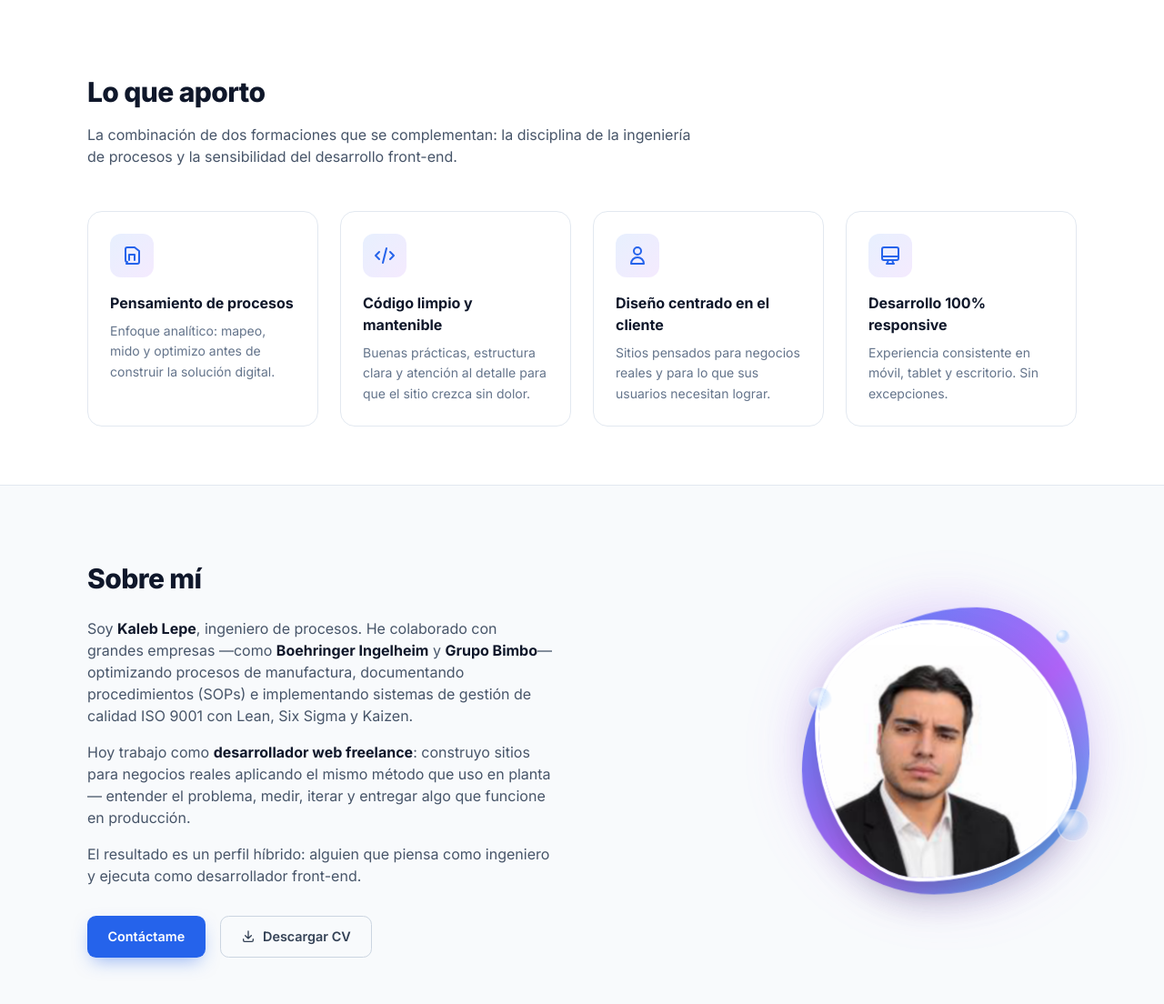
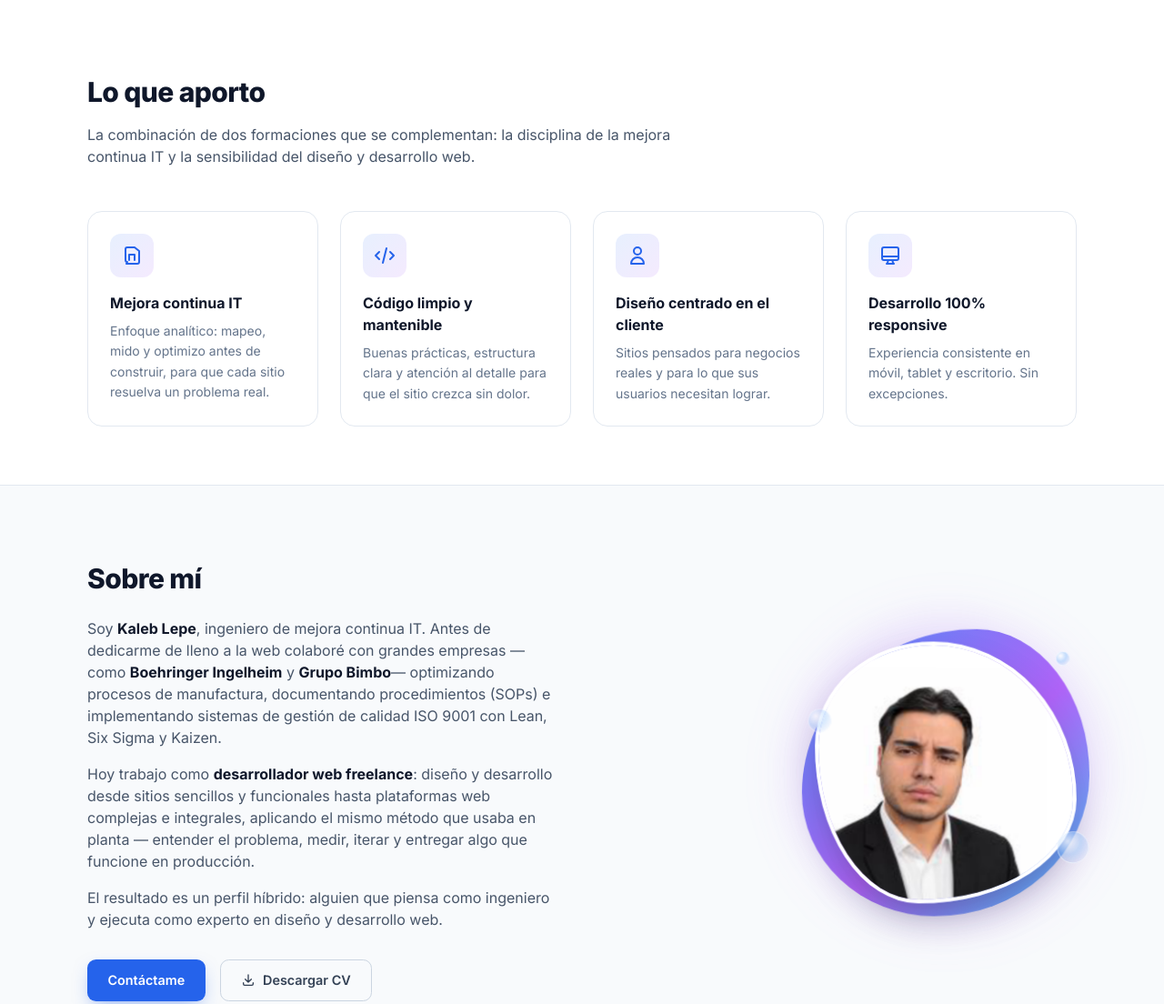
Before and after one commit to LHABOL/Portfolio-personal, a website: page index.html in a window 1280 px wide. Shown: the part 820-1924 px from the top of the page at 91% size. Drawn offline with nearby package versions, Linux system fonts and the light colour scheme.

Commit message:
feat(sobre-mi): alinea Sobre mi y Lo que aporto con el perfil de mejora continua IT y desarrollo web
Co-Authored-By: Claude Sonnet 5.5 <noreply@anthropic.com>

```diff
--- a/index.html
+++ b/index.html
@@ -192,8 +192,8 @@
       <div class="reveal mb-12 max-w-2xl">
         <h2 class="section-title">Lo que aporto</h2>
         <p class="mt-3 text-slate-600 dark:text-slate-400">
-          La combinación de dos formaciones que se complementan: la disciplina de la ingeniería de procesos
-          y la sensibilidad del desarrollo front-end.
+          La combinación de dos formaciones que se complementan: la disciplina de la mejora continua IT
+          y la sensibilidad del diseño y desarrollo web.
         </p>
       </div>
 
@@ -205,8 +205,8 @@
               <path stroke-linecap="round" stroke-linejoin="round" d="M9 17v-6h6v6m-9 4h12a2 2 0 002-2V7l-5-4H7a2 2 0 00-2 2v12a2 2 0 002 2z" />
             </svg>
           </div>
-          <h3 class="card-title">Pensamiento de procesos</h3>
-          <p class="card-text">Enfoque analítico: mapeo, mido y optimizo antes de construir la solución digital.</p>
+          <h3 class="card-title">Mejora continua IT</h3>
+          <p class="card-text">Enfoque analítico: mapeo, mido y optimizo antes de construir, para que cada sitio resuelva un problema real.</p>
         </article>
         <!-- Card 2 -->
         <article class="reveal card">
@@ -248,19 +248,20 @@
           <h2 class="section-title">Sobre mí</h2>
           <div class="mt-5 space-y-4 text-slate-600 dark:text-slate-400">
             <p>
-              Soy <strong class="text-slate-900 dark:text-white">Kaleb Lepe</strong>, ingeniero de procesos. He
-              colaborado con grandes empresas &mdash;como <strong class="text-slate-900 dark:text-white">Boehringer
+              Soy <strong class="text-slate-900 dark:text-white">Kaleb Lepe</strong>, ingeniero de mejora continua IT. Antes de
+              dedicarme de lleno a la web colaboré con grandes empresas &mdash;como <strong class="text-slate-900 dark:text-white">Boehringer
               Ingelheim</strong> y <strong class="text-slate-900 dark:text-white">Grupo Bimbo</strong>&mdash;
               optimizando procesos de manufactura, documentando procedimientos (SOPs) e implementando sistemas de
               gestión de calidad ISO 9001 con Lean, Six Sigma y Kaizen.
             </p>
             <p>
               Hoy trabajo como <strong class="text-slate-900 dark:text-white">desarrollador web freelance</strong>:
-              construyo sitios para negocios reales aplicando el mismo método que uso en planta &mdash; entender el
-              problema, medir, iterar y entregar algo que funcione en producción.
+              diseño y desarrollo desde sitios sencillos y funcionales hasta plataformas web complejas e integrales,
+              aplicando el mismo método que usaba en planta &mdash; entender el problema, medir, iterar y entregar
+              algo que funcione en producción.
             </p>
             <p>
-              El resultado es un perfil híbrido: alguien que piensa como ingeniero y ejecuta como desarrollador front-end.
+              El resultado es un perfil híbrido: alguien que piensa como ingeniero y ejecuta como experto en diseño y desarrollo web.
             </p>
           </div>
           <div class="mt-8 flex flex-wrap gap-4">
```
